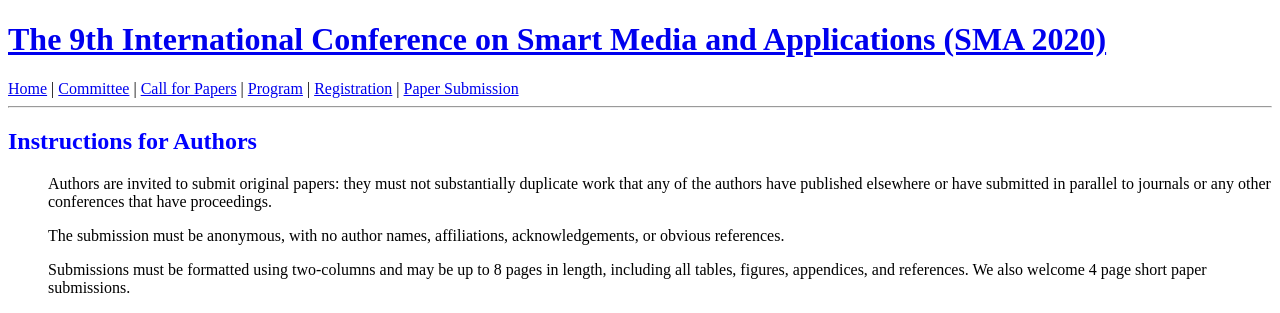
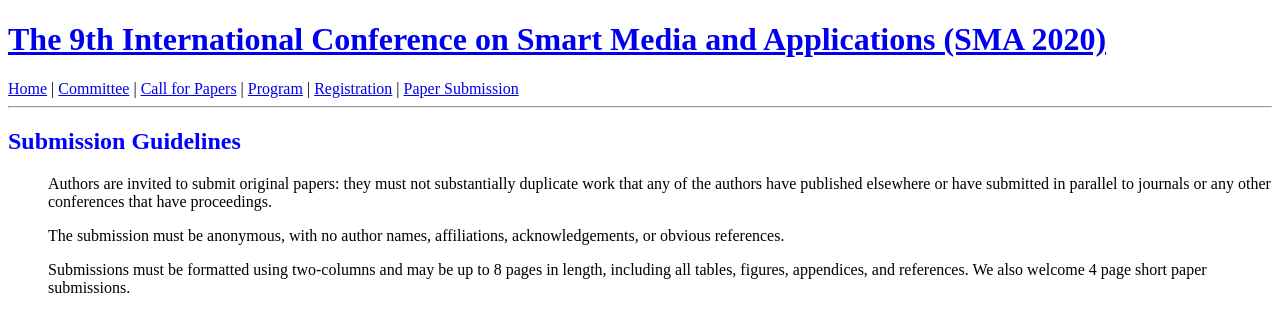
Before and after one commit to icea-conf/sma-2020.github.io, a Jekyll site: the page built from submission/index.html, in a window 1280 px wide. Shown: the top 313 px of the page. Built offline with Jekyll 4.4.1, drawn with Linux system fonts in a browser that asks for light colours.

Commit message:
Update index.html

```diff
--- a/submission/index.html
+++ b/submission/index.html
@@ -3,7 +3,7 @@ layout: default
 title: SMA 2020
 ---
 
-     <h2 style="color:#0000FF">Instructions for Authors</h2>
+     <h2 style="color:#0000FF">Submission Guidelines</h2>
           <ul>
                <p>Authors are invited to submit original papers: they must not substantially duplicate work that any of the authors have published elsewhere or have submitted in parallel to journals or any other conferences that have proceedings.</p>
                <p>The submission must be anonymous, with no author names, affiliations,  acknowledgements, or obvious references.</p>
```
